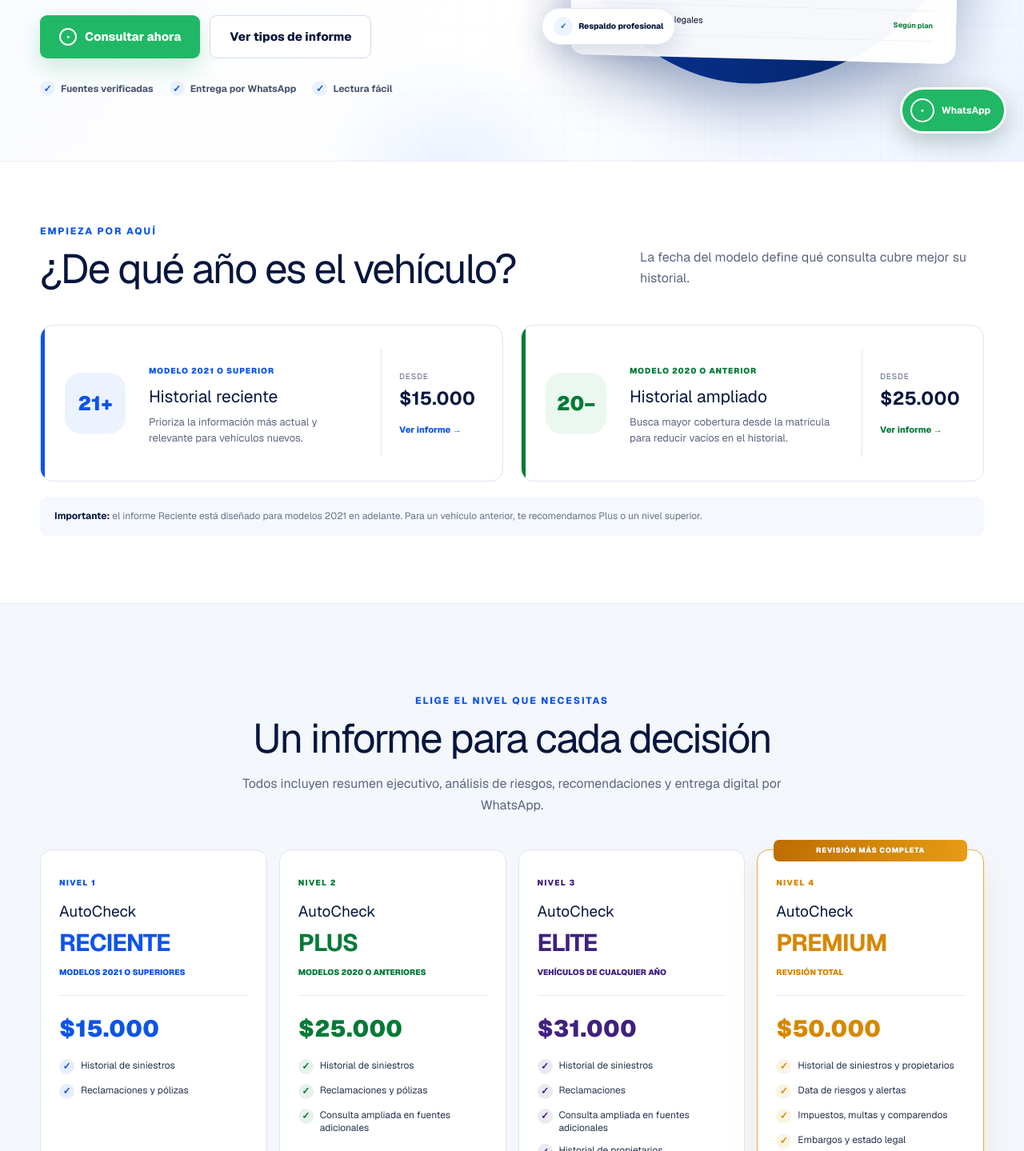
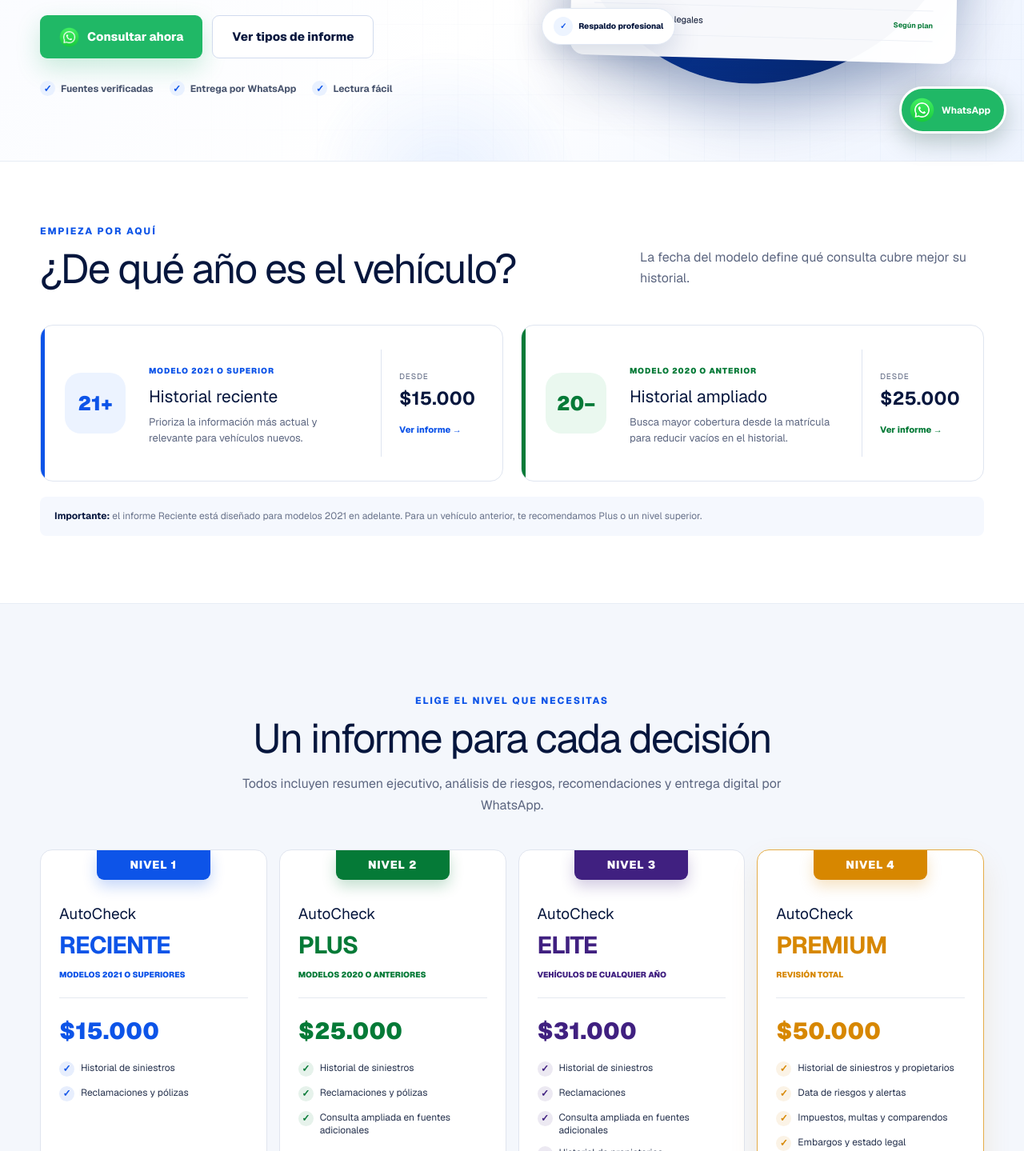
Before and after one commit to jimosa93/autocheck, a Next.js app: page / in a window 1280 px wide. Shown: the part 611-2050 px from the top of the page at 80% size. Built offline with nearby package versions, Linux system fonts and the light colour scheme.

Commit message:
Improve WhatsApp icons and plan levels

```diff
--- a/app/globals.css
+++ b/app/globals.css
@@ -62,7 +62,7 @@ nav a:hover { color: var(--blue); }
 .button-whatsapp:hover { background: #159954; box-shadow: 0 15px 36px rgba(24,174,94,.3); }
 .button-secondary { background: white; border: 1px solid #d1dbee; color: var(--navy); }
 .button-secondary:hover { box-shadow: 0 10px 22px rgba(9,35,91,.08); }
-.wa-mark { width: 22px; height: 22px; display: inline-flex; align-items: center; justify-content: center; border: 2px solid currentColor; border-radius: 50%; font-size: 7px; }
+.whatsapp-icon { width: 25px; height: 25px; flex: 0 0 25px; object-fit: contain; }
 .trust-row { display: flex; flex-wrap: wrap; gap: 20px; margin-top: 28px; color: #48546e; font-size: 12px; font-weight: 680; }
 .trust-row span { display: inline-flex; align-items: center; gap: 7px; }
 .check-icon { width: 19px; height: 19px; flex: 0 0 19px; display: inline-flex; align-items: center; justify-content: center; border-radius: 50%; background: #e9f1ff; color: var(--blue); font-size: 12px; font-weight: 900; }
@@ -130,15 +130,14 @@ nav a:hover { color: var(--blue); }
 
 .services { background: var(--soft); border-top: 1px solid #e8edf5; }
 .plans-grid { display: grid; grid-template-columns: repeat(4, 1fr); gap: 15px; align-items: stretch; }
-.plan-card { --tone: var(--blue); min-height: 590px; display: flex; flex-direction: column; background: white; border: 1px solid #e0e5ef; border-radius: 15px; padding: 27px 23px 22px; position: relative; transition: transform .2s, box-shadow .2s; }
+.plan-card { --tone: var(--blue); min-height: 590px; display: flex; flex-direction: column; background: white; border: 1px solid #e0e5ef; border-radius: 15px; padding: 54px 23px 22px; position: relative; overflow: hidden; transition: transform .2s, box-shadow .2s; }
 .plan-card:hover { transform: translateY(-5px); box-shadow: 0 21px 50px rgba(5,33,92,.12); }
 .plan-card.green { --tone: var(--green); }
 .plan-card.purple { --tone: var(--purple); }
 .plan-card.gold { --tone: var(--gold); }
 .plan-card.featured { border: 1px solid #e5ad48; box-shadow: 0 16px 35px rgba(195,125,8,.12); }
-.popular-badge { position: absolute; top: -13px; left: 20px; right: 20px; padding: 7px; background: linear-gradient(90deg, #be6d00, #e69c15); color: white; border-radius: 7px; text-align: center; font-size: 9px; font-weight: 900; letter-spacing: .08em; }
 .plan-head { padding-bottom: 21px; border-bottom: 1px solid #e5e9f0; }
-.level-tag { color: var(--tone); text-transform: uppercase; letter-spacing: .13em; font-size: 10px; font-weight: 850; }
+.level-tag { position: absolute; top: 0; left: 50%; transform: translateX(-50%); min-width: 142px; padding: 11px 20px 12px; display: inline-flex; justify-content: center; background: var(--tone); color: white; border-radius: 0 0 9px 9px; box-shadow: 0 8px 18px color-mix(in srgb, var(--tone) 24%, transparent); text-transform: uppercase; letter-spacing: .07em; font-size: 14px; line-height: 1; font-weight: 850; }
 .plan-head h3 { margin: 12px 0 7px; color: var(--navy); font-size: 19px; }
 .plan-head h3 strong { display: block; margin-top: 2px; color: var(--tone); font-size: 30px; text-transform: uppercase; letter-spacing: -.03em; }
 .plan-head p { margin: 0; color: var(--tone); font-size: 10px; text-transform: uppercase; font-weight: 850; }
@@ -211,7 +210,7 @@ footer { padding: 54px 0 20px; background: #fff; }
 .footer-main > div { display: flex; gap: 24px; color: #33405c; font-size: 12px; font-weight: 700; }
 .footer-bottom { padding-top: 18px; border-top: 1px solid #e5e8ef; display: flex; justify-content: space-between; color: #8a92a3; font-size: 10px; }
 .floating-whatsapp { position: fixed; right: 22px; bottom: 22px; z-index: 60; display: flex; align-items: center; gap: 9px; padding: 11px 17px 11px 10px; background: var(--whatsapp); color: white; border: 3px solid white; border-radius: 99px; box-shadow: 0 10px 30px rgba(4,48,27,.25); font-size: 12px; }
-.floating-whatsapp span { width: 30px; height: 30px; display: grid; place-items: center; border: 2px solid white; border-radius: 50%; font-size: 7px; }
+.floating-whatsapp .whatsapp-icon { width: 31px; height: 31px; flex-basis: 31px; }
 
 @media (max-width: 1050px) {
   .nav-wrap { gap: 25px; }
--- a/app/page.tsx
+++ b/app/page.tsx
@@ -63,6 +63,17 @@ function CheckIcon() {
   return <span className="check-icon" aria-hidden="true">✓</span>;
 }
 
+function WhatsAppIcon() {
+  return (
+    <img
+      className="whatsapp-icon"
+      src="/whatsapp-icon.webp"
+      alt=""
+      aria-hidden="true"
+    />
+  );
+}
+
 export default function Home() {
   const generalMessage =
     "Hola AutoCheck, quiero consultar el historial de un vehículo.";
@@ -107,7 +118,7 @@ export default function Home() {
             </p>
             <div className="hero-actions">
               <a className="button button-whatsapp" href={waLink(generalMessage)} target="_blank" rel="noreferrer">
-                <span className="wa-mark" aria-hidden="true">●</span>
+                <WhatsAppIcon />
                 Consultar ahora
               </a>
               <a className="button button-secondary" href="#servicios">Ver tipos de informe</a>
@@ -199,7 +210,6 @@ export default function Home() {
           <div className="plans-grid">
             {plans.map((plan) => (
               <article className={`plan-card ${plan.tone}${plan.featured ? " featured" : ""}`} id={`plan-${plan.name.toLowerCase()}`} key={plan.name}>
-                {plan.featured && <span className="popular-badge">REVISIÓN MÁS COMPLETA</span>}
                 <div className="plan-head">
                   <span className="level-tag">{plan.level}</span>
                   <h3>AutoCheck <strong>{plan.name}</strong></h3>
@@ -290,7 +300,7 @@ export default function Home() {
           <div className="contact-block">
             <span>WhatsApp AutoCheck</span>
             <a className="phone-number" href={waLink(generalMessage)} target="_blank" rel="noreferrer">310 552 3591</a>
-            <a className="button button-whatsapp light-button" href={waLink(generalMessage)} target="_blank" rel="noreferrer"><span className="wa-mark">●</span> Abrir conversación</a>
+            <a className="button button-whatsapp light-button" href={waLink(generalMessage)} target="_blank" rel="noreferrer"><WhatsAppIcon /> Abrir conversación</a>
           </div>
         </div>
       </section>
@@ -304,7 +314,7 @@ export default function Home() {
         <div className="container footer-bottom"><span>© 2026 AutoCheck. Todos los derechos reservados.</span><span>auto-check.co</span></div>
       </footer>
 
-      <a className="floating-whatsapp" href={waLink(generalMessage)} target="_blank" rel="noreferrer" aria-label="Contactar a AutoCheck por WhatsApp"><span>●</span><b>WhatsApp</b></a>
+      <a className="floating-whatsapp" href={waLink(generalMessage)} target="_blank" rel="noreferrer" aria-label="Contactar a AutoCheck por WhatsApp"><WhatsAppIcon /><b>WhatsApp</b></a>
     </main>
   );
 }
```
Also changed, not shown: public/whatsapp-icon.webp (added).
